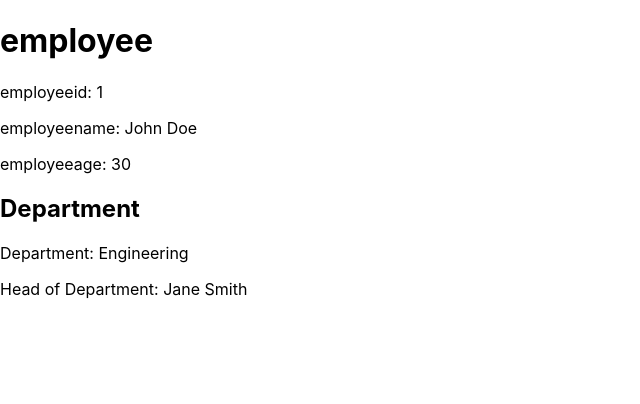
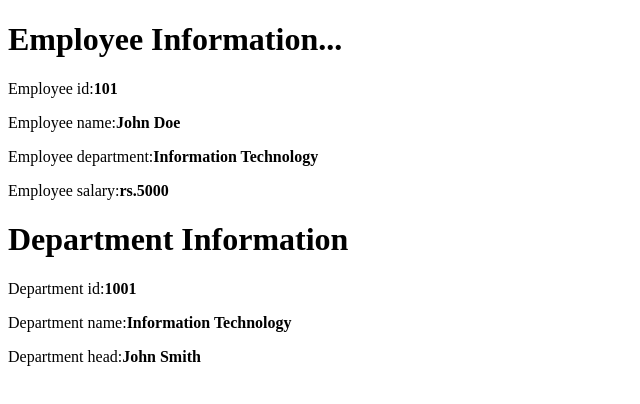
Before and after one commit to pawanyadav2706/React.js, a React (Create React App) app: page / in a window 1280 px wide. Shown: the top 404 px of the page, without its empty margins (0-640 px from the left). Built offline with nearby package versions, Linux system fonts and the light colour scheme.

Commit message:
Add files via upload
how to create a react class component

```diff
--- a/src/index.js
+++ b/src/index.js
@@ -1,7 +1,3 @@
-import React from 'react';
-import ReactDOM from 'react-dom/client';
-import './index.css';
-
 
 // const element = <h1 className='color'>Welcome to my React app and my first React Project</h1>;
 // ReactDOM.createRoot(document.getElementById('root')).render(element);
@@ -30,28 +26,43 @@ import './index.css';
 // );
 // ReactDOM.createRoot(document.getElementById('root')).render(element);
 
+import React from 'react';
+import ReactDOM from 'react-dom/client';
 
 
-var DisplayEmployeeInfo = (Employee) => {
-  const DepartMent = (Deptinfo) => {
-    return (
+// how to create a react class component
+class Employee extends React.Component{
+  constructor(props){
+    console.log(props);
+    super(props);
+  }
+  render(){
+    return(
       <div>
-        <h2>Department</h2>
-        <p>Department: {Deptinfo.dept}</p>
-        <p>Head of Department: {Deptinfo.head}</p>
+        <h1>Employee Information...</h1>
+        <p><label>Employee id:<b>{this.props.id}</b></label></p>
+        <p><label>Employee name:<b>{this.props.name}</b></label></p>
+        <p><label>Employee department:<b>{this.props.department}</b></label></p>
+        <p><label>Employee salary:<b>{this.props.salary}</b></label></p>
+        <Department id={this.props.departmentId} name={this.props.department} head={this.props.departmentHead} />
       </div>
     )
-  };
+  }
+}
+class Department extends React.Component{
+    render(){
+      return(
+        <div>
+          <h1>Department Information</h1>
+          <p><label>Department id:<b>{this.props.id}</b></label></p>
+          <p><label>Department name:<b>{this.props.name}</b></label></p>
+          <p><label>Department head:<b>{this.props.head}</b></label></p>
+        </div>
+      )
+    }
+  }
 
-  return (
-    <div>
-      <h1>employee</h1>
-      <p>employeeid: {Employee.id}</p>
-      <p>employeename: {Employee.name}</p>
-      <p>employeeage: {Employee.age}</p>
-      <DepartMent dept={Employee.dept} head={Employee.head} />
-    </div>
-  )
-};
-const Element = DisplayEmployeeInfo({ id: 1, name: 'John Doe', age: 30, dept: 'Engineering', head: 'Jane Smith' });
-ReactDOM.createRoot(document.getElementById('root')).render(Element);
+const root = ReactDOM.createRoot(document.getElementById('root'));
+root.render(
+  <Employee id='101' name='John Doe' department='Information Technology' salary='rs.5000' departmentId='1001' departmentHead='John Smith'/>
+);
```
